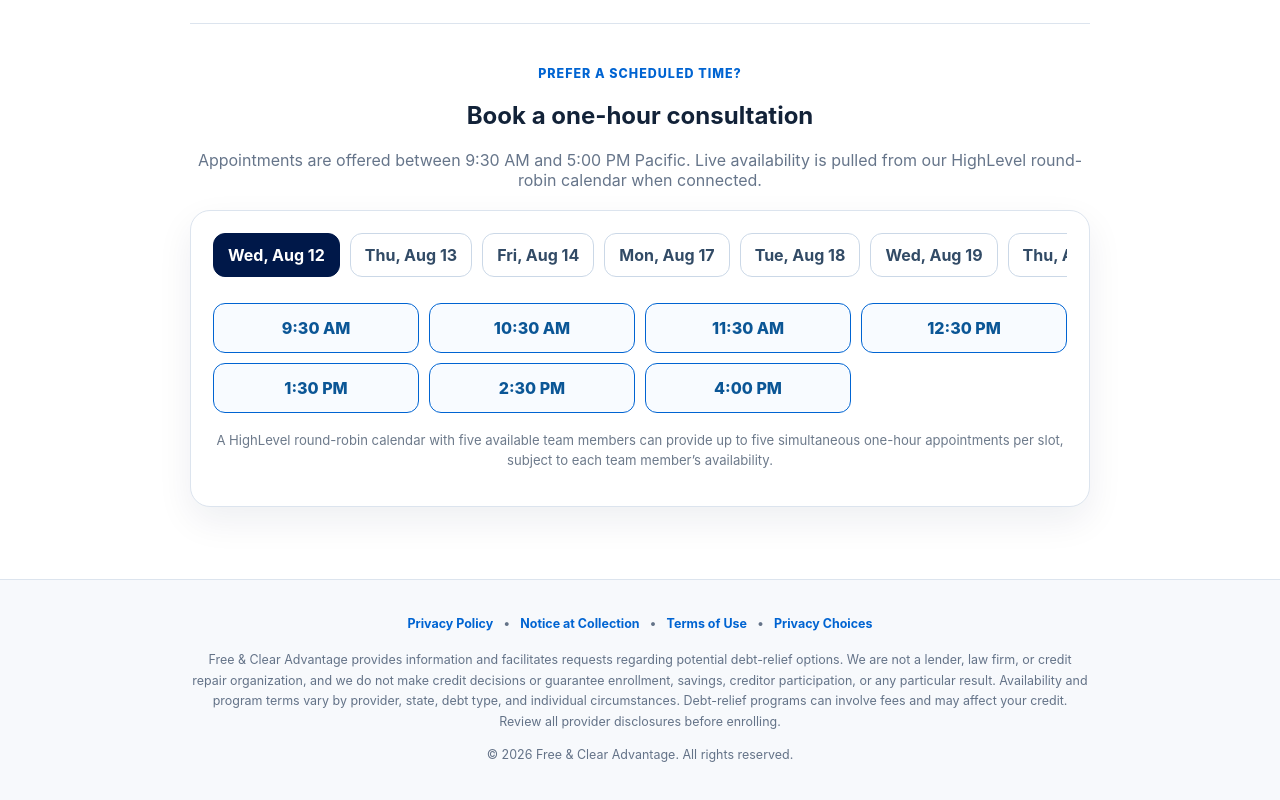
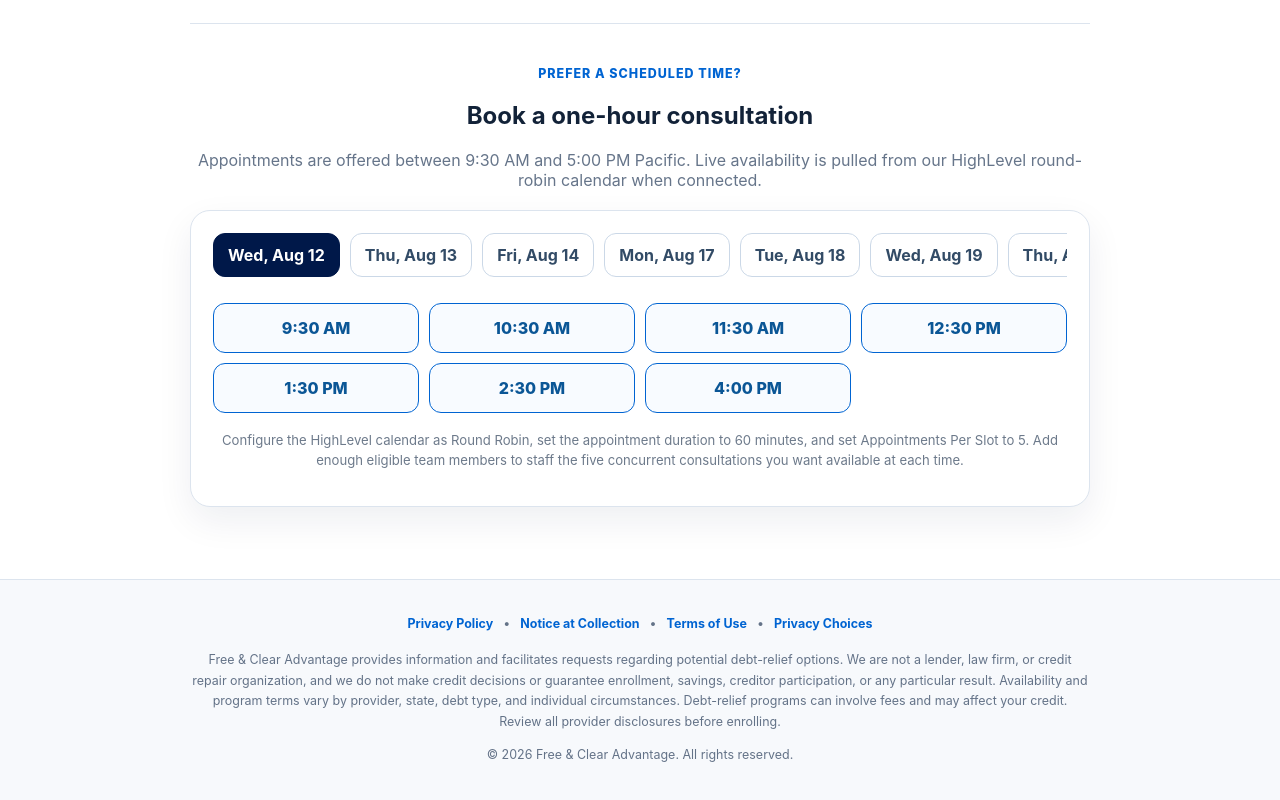
Before and after one commit to hpintojr/freeandclearadvantage, a Next.js app: page /results in a window 1280 px wide. Shown: the part 890-1690 px from the top of the page. Built offline with nearby package versions, Linux system fonts and the light colour scheme.

Commit message:
Clarify HighLevel five-bookings-per-slot configuration

```diff
--- a/components/BookingCalendar.tsx
+++ b/components/BookingCalendar.tsx
@@ -52,6 +52,6 @@ export default function BookingCalendar({ contactId, firstName, demoMode }: { co
     <div className="date-row">{dates.map((date) => <button key={date} className={date===selectedDate?"date-chip active":"date-chip"} onClick={() => setSelectedDate(date)}>{labelDate(date)}</button>)}</div>
     {daySlots.length ? <div className="slot-grid">{daySlots.map((slot) => <button key={slot} className="time-slot" disabled={booking===slot} onClick={() => book(slot)}>{booking===slot?"Booking…":labelTime(slot)}</button>)}</div> : <p>No times are available on this date. Please choose another day or call us.</p>}
     {message && <div className="booking-message">{message}</div>}
-    <p className="microcopy center">A HighLevel round-robin calendar with five available team members can provide up to five simultaneous one-hour appointments per slot, subject to each team member’s availability.</p>
+    <p className="microcopy center">Configure the HighLevel calendar as Round Robin, set the appointment duration to 60 minutes, and set Appointments Per Slot to 5. Add enough eligible team members to staff the five concurrent consultations you want available at each time.</p>
   </div>;
 }
```
